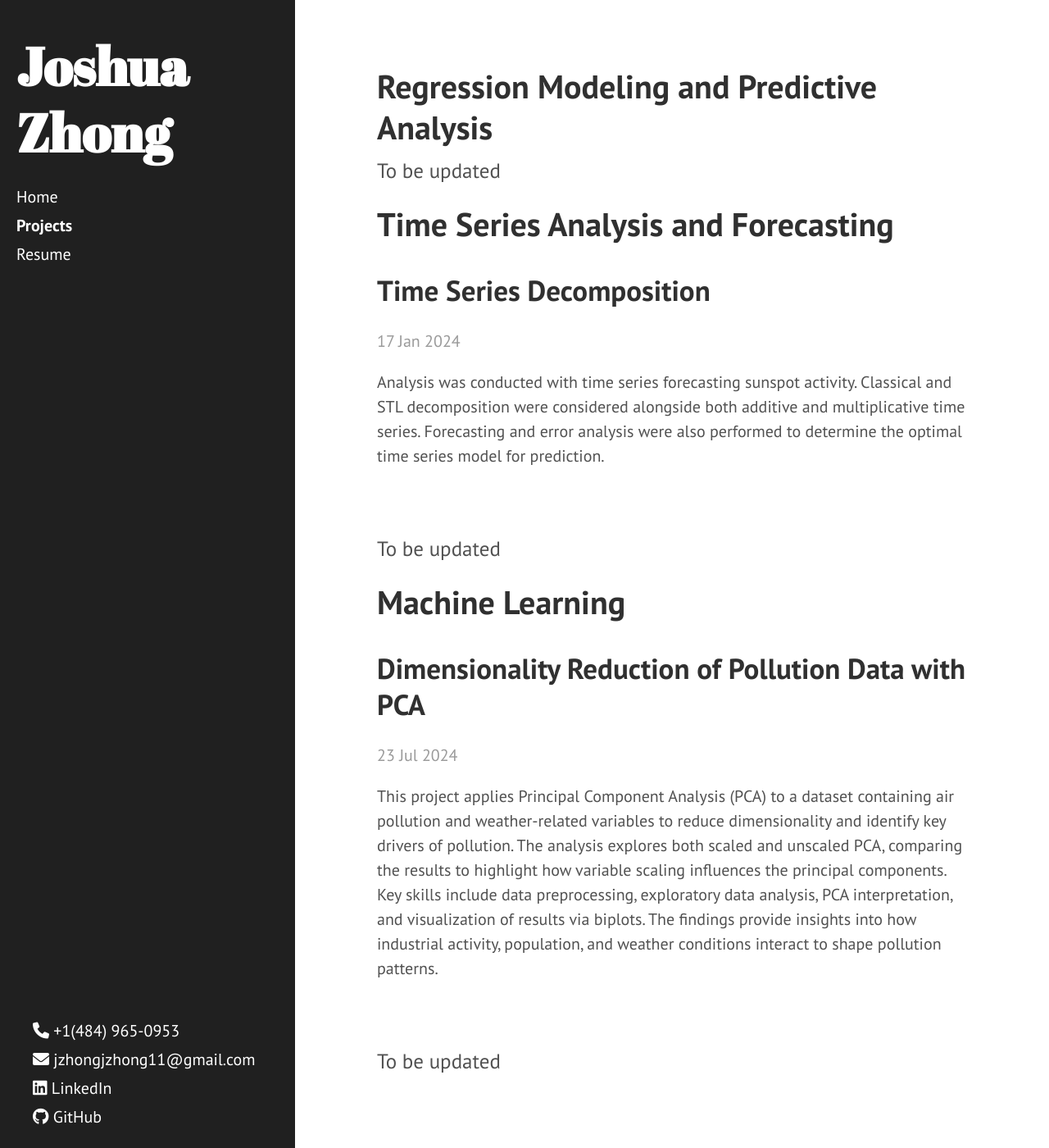
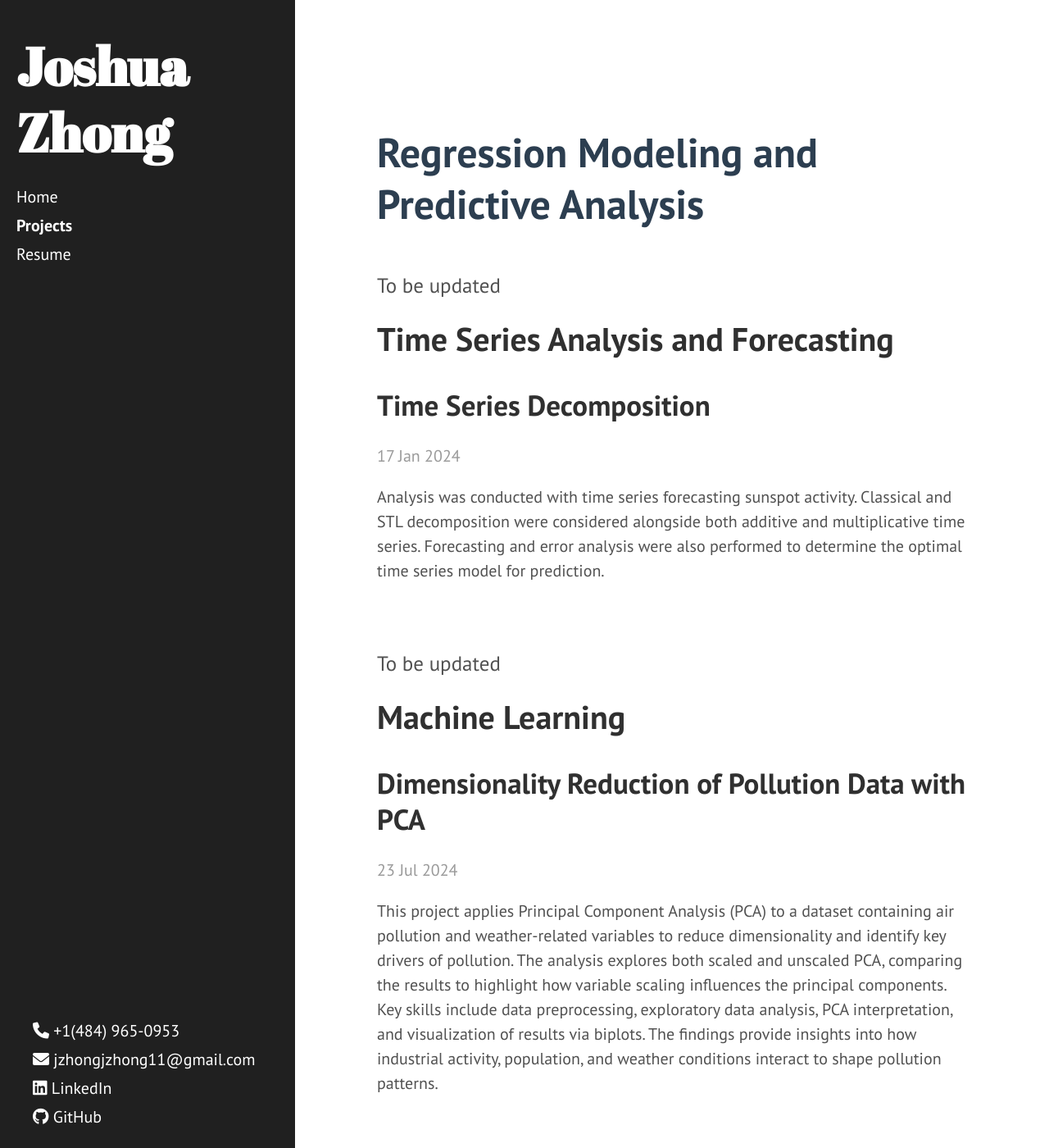
Before and after one commit to JZhong01/JZhong01.github.io, a Jekyll site: the page built from projects.html, in a window 1280 px wide and 1400 px high. Shown: the whole window at 82% size. Built offline with Jekyll 4.4.1, drawn with Linux system fonts in a browser that asks for light colours.

Commit message:
update projects CSS

```diff
--- a/projects.html
+++ b/projects.html
@@ -3,7 +3,32 @@
 title: Projects
 ---
 
+<style>
+  /* Styles scoped to the .projects-page class only */
+  .projects-page h1.post-title {
+    font-size: 2.5rem;
+    color: #2c3e50;
+    font-weight: bold;
+    margin-top: 1.5em;
+    margin-bottom: 1em;
+  }
 
+  .projects-page h2.post-title {
+    font-size: 1.5rem;
+    color: #34495e;
+    margin-top: 1em;
+    margin-bottom: 0.5em;
+  }
+
+  .projects-page .post-date {
+    color: #7f8c8d;
+    font-style: italic;
+    margin-bottom: 0.5em;
+  }
+</style>
+
+
+<div class="projects-page">
 
   <h1 class="post-title" >
       Regression Modeling and Predictive Analysis
@@ -33,6 +58,7 @@
 
 <p class="lead"> To be updated </p>
 
+</div>
 
 <h1 class="post-title" >
     Time Series Analysis and Forecasting
```
Lines whose indentation alone changed are shown as unchanged.
